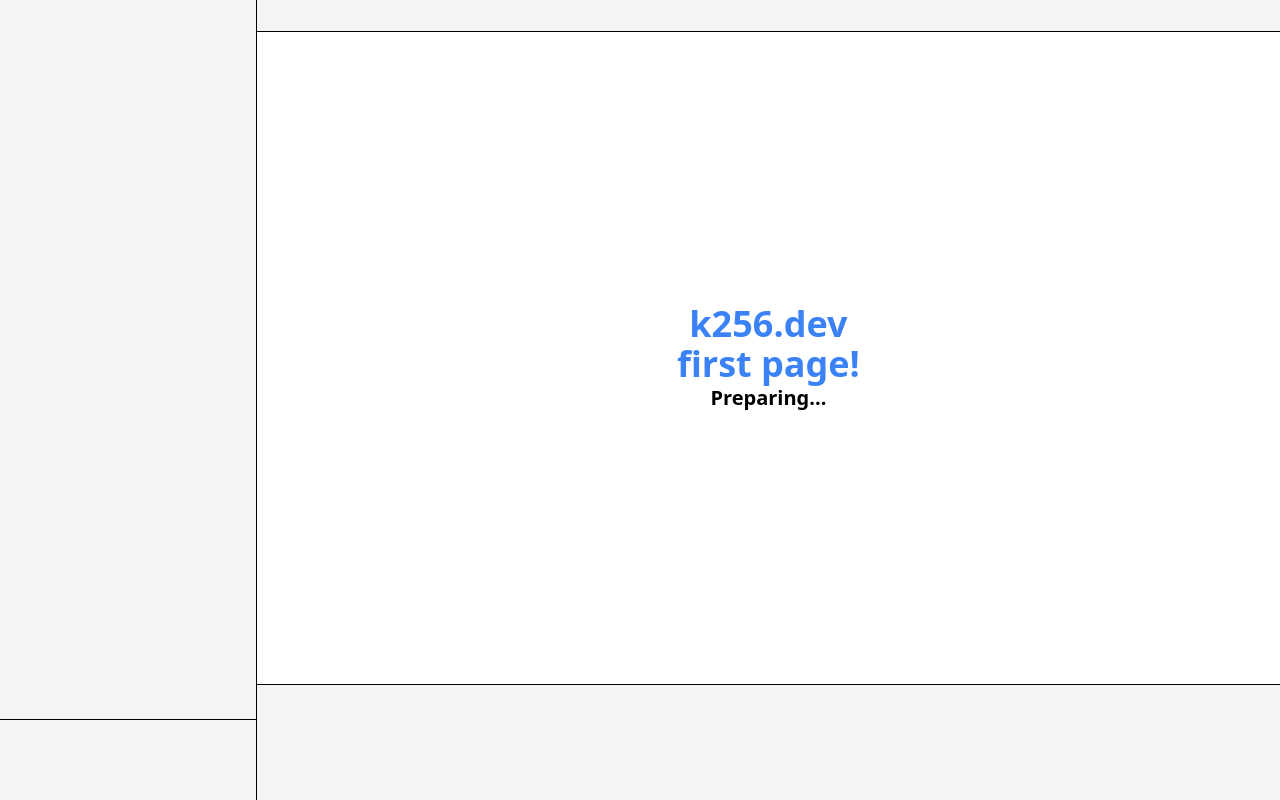
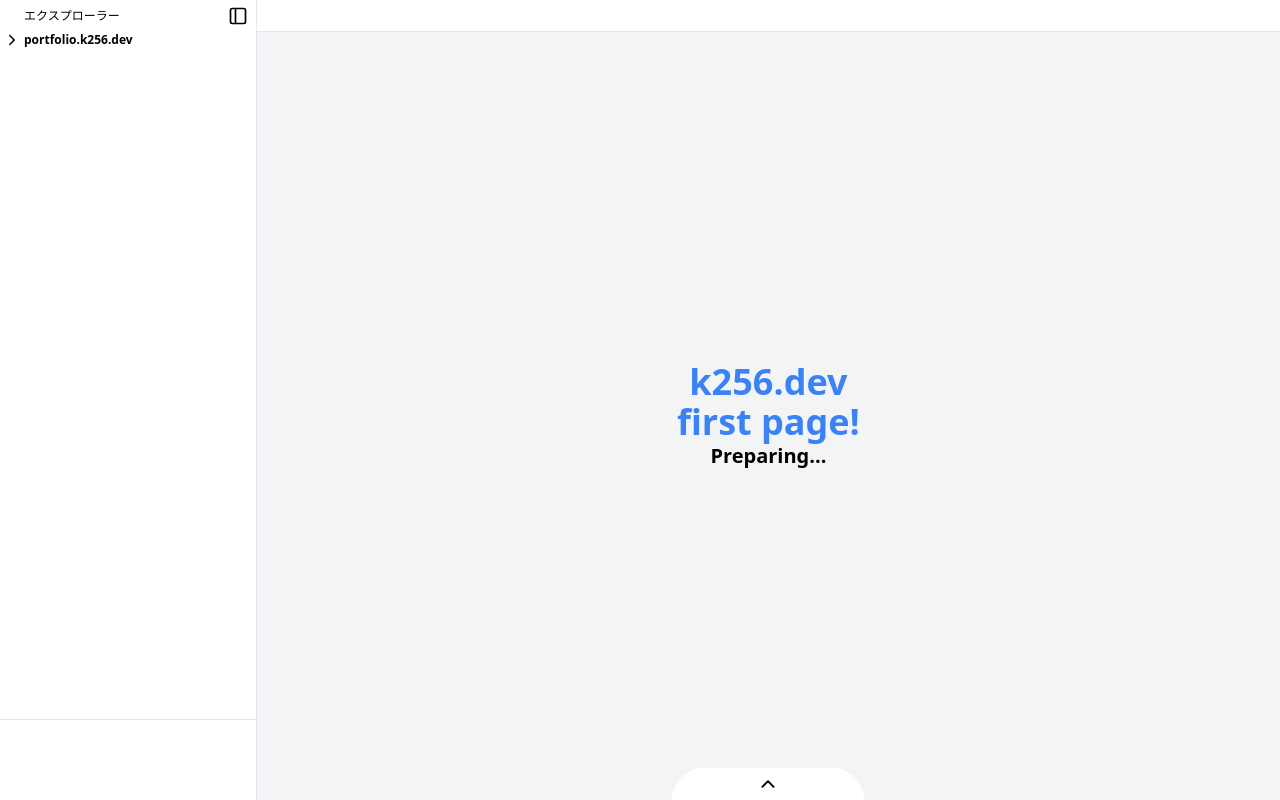
Before and after one commit to kosakae256/k256, a Next.js app: page / in a window 1280 px wide. Built offline with nearby package versions, Linux system fonts and the light colour scheme.

Commit message:
iosレイアウト構築 レイアウトの開閉の構築 #2

```diff
--- a/package.json
+++ b/package.json
@@ -14,6 +14,7 @@
     "react": "19.0.0-rc-66855b96-20241106",
     "react-device-detect": "^2.2.3",
     "react-dom": "19.0.0-rc-66855b96-20241106",
+    "react-icons": "^5.3.0",
     "react-resizable-panels": "^2.1.7"
   },
   "devDependencies": {
--- a/src/components/layout/filelist.tsx
+++ b/src/components/layout/filelist.tsx
@@ -0,0 +1,25 @@
+"use client";
+
+import { IoIosArrowForward } from "react-icons/io";
+import { LuPanelLeft } from "react-icons/lu";
+
+type fileListProp = {
+  switchShowLeftContainer: () => void;
+};
+
+export default function Filelist({ switchShowLeftContainer }: fileListProp) {
+  return (
+    <div className="h-full w-full flex flex-col bg-white">
+      <div className="h-8 w-full flex items-center">
+        <span className="m-6 text-xs">エクスプローラー</span>
+        <button onClick={switchShowLeftContainer} className="ml-auto mr-2">
+          <LuPanelLeft size={20} />
+        </button>
+      </div>
+      <div className="flex-1 w-full flex">
+        <IoIosArrowForward className="w-4 mx-1" />
+        <span className="text-xs font-bold">portfolio.k256.dev</span>
+      </div>
+    </div>
+  );
+}
--- a/src/components/layout/layout.tsx
+++ b/src/components/layout/layout.tsx
@@ -1,8 +1,12 @@
 "use client";
 
+import { LuPanelLeft } from "react-icons/lu";
 import { Panel, PanelGroup, PanelResizeHandle } from "react-resizable-panels";
 import { isMobile as detectMobile } from "react-device-detect";
 import { useEffect, useState } from "react";
+import { IoIosArrowUp } from "react-icons/io";
+import Filelist from "./filelist";
+import Terminal from "./terminal";
 
 export default function DefaultLayout({
   children,
@@ -10,45 +14,106 @@ export default function DefaultLayout({
   children: React.ReactNode;
 }>) {
   const [isMobile, setIsMobile] = useState<null | boolean>(null);
+  const [showLeftContainer, setShowLeftContainer] = useState<boolean>(true);
+  const [showTerminal, setshowTerminal] = useState<boolean>(false);
+  const defaultLeftContainerSize = 20;
+  const defaultTerminalSize = 20;
 
   useEffect(() => {
     setIsMobile(detectMobile); // クライアントサイドでのみモバイル判定
   }, [isMobile]);
 
+  const switchShowLeftContainer = () => {
+    setShowLeftContainer((prev) => !prev);
+  };
+
+  const switchShowTerminal = () => {
+    setshowTerminal((prev) => !prev);
+  };
+
+  // 読み込み中
   if (isMobile == null) {
     return <div className="h-screen w-screen flex"></div>;
+
+    // スマホ類の画面
   } else if (isMobile) {
-    return <div className="h-screen w-screen flex">{children}</div>;
+    return (
+      <div className="h-screen w-screen flex flex-col">
+        <div className="flex-1 bg-gray-100">{children}</div>
+        <div className="h-48 w-full bg-white border-t border-gray-200"></div>
+      </div>
+    );
+
+    // PC類の画面
   } else {
     return (
       <>
         <div className="h-screen w-screen flex">
           <PanelGroup direction="horizontal" className="h-full w-full">
-            <Panel defaultSize={20} maxSize={90} minSize={15}>
+            {/* 左のコンテナ */}
+            <Panel
+              defaultSize={defaultLeftContainerSize}
+              maxSize={90}
+              minSize={15}
+              className={showLeftContainer ? "" : "hidden"}
+            >
               <div className="h-full flex flex-col">
-                <div className="flex-grow bg-gray-100 border-b border-black"></div>
-                <div className="h-20 bg-gray-100"></div>
+                <div className="flex-grow bg-white border-b border-gray-200">
+                  <Filelist switchShowLeftContainer={switchShowLeftContainer} />
+                </div>
+                <div className="h-20 bg-white"></div>
               </div>
             </Panel>
-            <PanelResizeHandle className="border-r border-black" />
-            <Panel className="" defaultSize={80} maxSize={85} minSize={10}>
+            <PanelResizeHandle className="border-r border-gray-200" />
+            <Panel
+              className=""
+              defaultSize={100 - defaultLeftContainerSize}
+              maxSize={85}
+              minSize={10}
+            >
               <PanelGroup direction="vertical">
-                <div className="h-8 w-full bg-gray-100 border-b border-black">
+                <div className="h-8 w-full bg-white border-b border-gray-200">
                   <div></div>
                 </div>
-                <Panel className="" defaultSize={85} maxSize={90} minSize={10}>
-                  {children}
-                </Panel>
-                <PanelResizeHandle className="border-b border-black" />
                 <Panel
-                  defaultSize={15}
+                  className=""
+                  defaultSize={100 - defaultTerminalSize}
                   maxSize={90}
                   minSize={10}
-                  className="bg-gray-100"
+                >
+                  <div className="h-full w-full flex relative bg-gray-100">
+                    {showLeftContainer || (
+                      <div className="absolute top-4 left-4">
+                        <FloatLeftUpButton
+                          switchShowLeftContainer={switchShowLeftContainer}
+                        />
+                      </div>
+                    )}
+                    {showTerminal || (
+                      <div className="absolute left-1/2 bottom-0 transform -translate-x-1/2 h-8">
+                        <TerminalButton
+                          switchShowTerminal={switchShowTerminal}
+                        />
+                      </div>
+                    )}
+                    {children}
+                  </div>
+                </Panel>
+                {showTerminal && (
+                  <PanelResizeHandle className="border-b border-gray-200" />
+                )}
+                {/* コンソール */}
+                <Panel
+                  defaultSize={defaultTerminalSize}
+                  maxSize={90}
+                  minSize={10}
+                  className={showTerminal ? "bg-white" : "hidden"}
                   onResize={(size) => {
                     console.log(size);
                   }}
-                ></Panel>
+                >
+                  <Terminal switchShowTerminal={switchShowTerminal} />
+                </Panel>
               </PanelGroup>
             </Panel>
           </PanelGroup>
@@ -57,3 +122,36 @@ export default function DefaultLayout({
     );
   }
 }
+
+type FloatLeftUpButtonProp = {
+  switchShowLeftContainer: () => void;
+};
+
+function FloatLeftUpButton({ switchShowLeftContainer }: FloatLeftUpButtonProp) {
+  return (
+    <button
+      onClick={() => switchShowLeftContainer()}
+      className="h-12 bg-white rounded-xl shadow-md hover:shadow-lg border border-gray-200 transition-shadow px-10"
+    >
+      <span className="flex items-center space-x-2">
+        <span>portfolio.k256.dev</span>
+        <LuPanelLeft size={20} />
+      </span>
+    </button>
+  );
+}
+
+type TerminalButtonProp = {
+  switchShowTerminal: () => void;
+};
+
+function TerminalButton({ switchShowTerminal }: TerminalButtonProp) {
+  return (
+    <button
+      onClick={() => switchShowTerminal()}
+      className="h-8 w-48 bg-white rounded-t-full flex items-center justify-center"
+    >
+      <IoIosArrowUp size={20} />
+    </button>
+  );
+}
--- a/src/components/layout/terminal.tsx
+++ b/src/components/layout/terminal.tsx
@@ -0,0 +1,22 @@
+"use client";
+import { IoClose } from "react-icons/io5";
+
+type TermimalProp = {
+  switchShowTerminal: () => void;
+};
+
+export default function Terminal({ switchShowTerminal }: TermimalProp) {
+  return (
+    <div className="h-full w-full flex flex-col bg-white">
+      <div className="h-8 w-full flex items-center">
+        <span className="ml-4 text-xs underline underline-offset-4 decoration-blue-500">
+          ターミナル
+        </span>
+        <button onClick={switchShowTerminal} className="ml-auto mr-2">
+          <IoClose size={20} />
+        </button>
+      </div>
+      <div className="flex-1 w-full ml-4 text-xs">portfolio.k256.dev $ </div>
+    </div>
+  );
+}
```
Also changed, not shown: src/app/page.tsx (line endings or trailing spaces), 1 other file (tests, documents, lock files or other folders).
